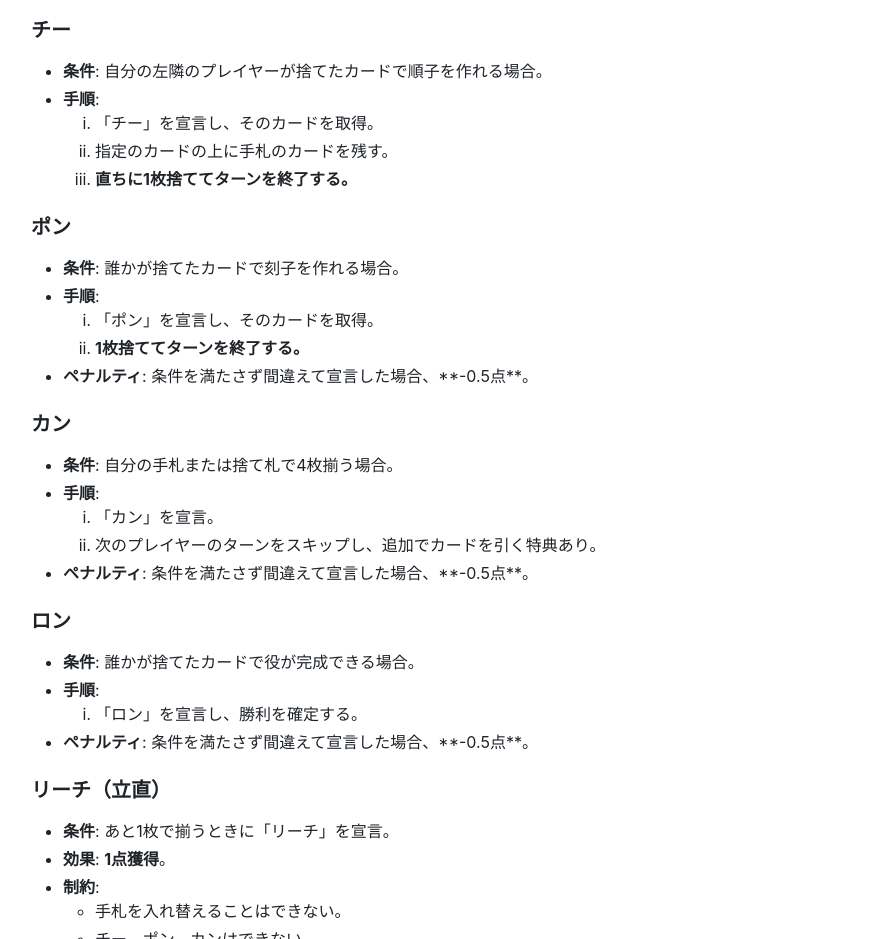
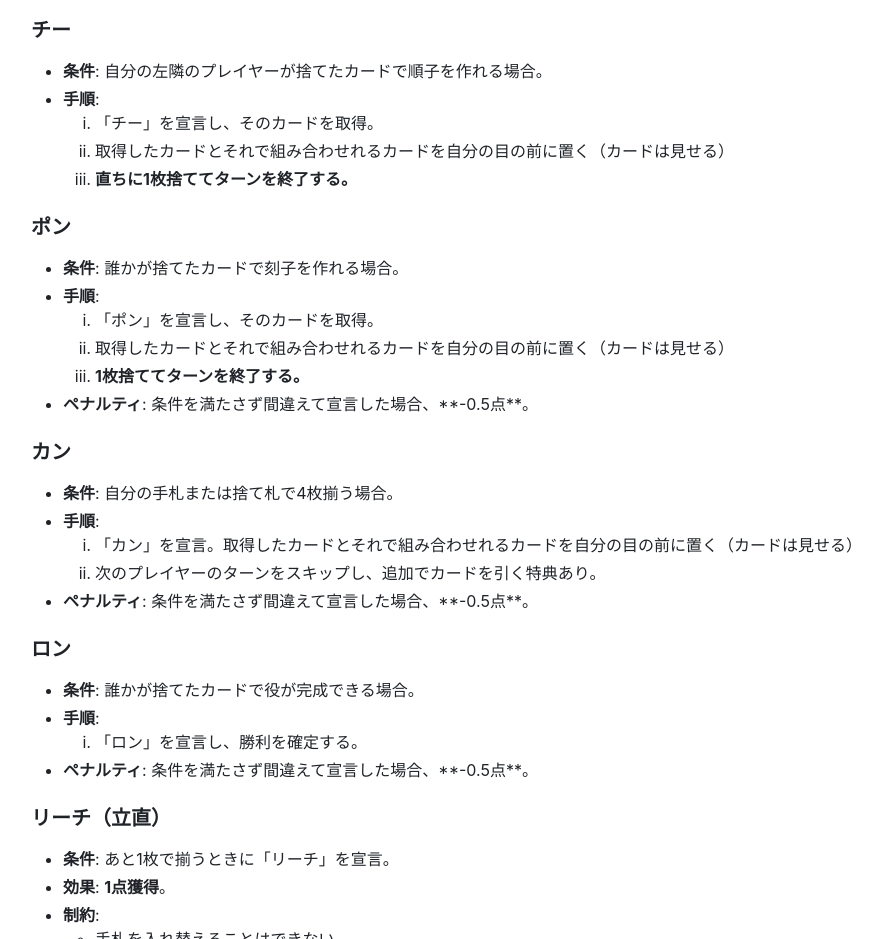
Before and after one commit to sassa12345/torannpuma-jan, a plain HTML site: page index.html in a window 1280 px wide. Shown: the part 960-1899 px from the top of the page, without its empty margins (164-1046 px from the left). Drawn offline with nearby package versions, Linux system fonts and the light colour scheme.

Commit message:
Update index.html

```diff
--- a/index.html
+++ b/index.html
@@ -95,7 +95,7 @@
 <li><strong>条件</strong>: 自分の左隣のプレイヤーが捨てたカードで順子を作れる場合。</li>
 <li><strong>手順</strong>: <ol>
 <li>「チー」を宣言し、そのカードを取得。</li>
-<li>指定のカードの上に手札のカードを残す。</li>
+<li>取得したカードとそれで組み合わせれるカードを自分の目の前に置く（カードは見せる）</li>
 <li><strong>直ちに1枚捨ててターンを終了する。</strong></li>
 </ol>
 </li>
@@ -105,6 +105,7 @@
 <li><strong>条件</strong>: 誰かが捨てたカードで刻子を作れる場合。</li>
 <li><strong>手順</strong>: <ol>
 <li>「ポン」を宣言し、そのカードを取得。</li>
+  <li>取得したカードとそれで組み合わせれるカードを自分の目の前に置く（カードは見せる）</li>
 <li><strong>1枚捨ててターンを終了する。</strong></li>
 </ol>
 </li>
@@ -114,7 +115,7 @@
 <ul>
 <li><strong>条件</strong>: 自分の手札または捨て札で4枚揃う場合。</li>
 <li><strong>手順</strong>: <ol>
-<li>「カン」を宣言。</li>
+<li>「カン」を宣言。取得したカードとそれで組み合わせれるカードを自分の目の前に置く（カードは見せる）</li>
 <li>次のプレイヤーのターンをスキップし、追加でカードを引く特典あり。</li>
 </ol>
 </li>
```
